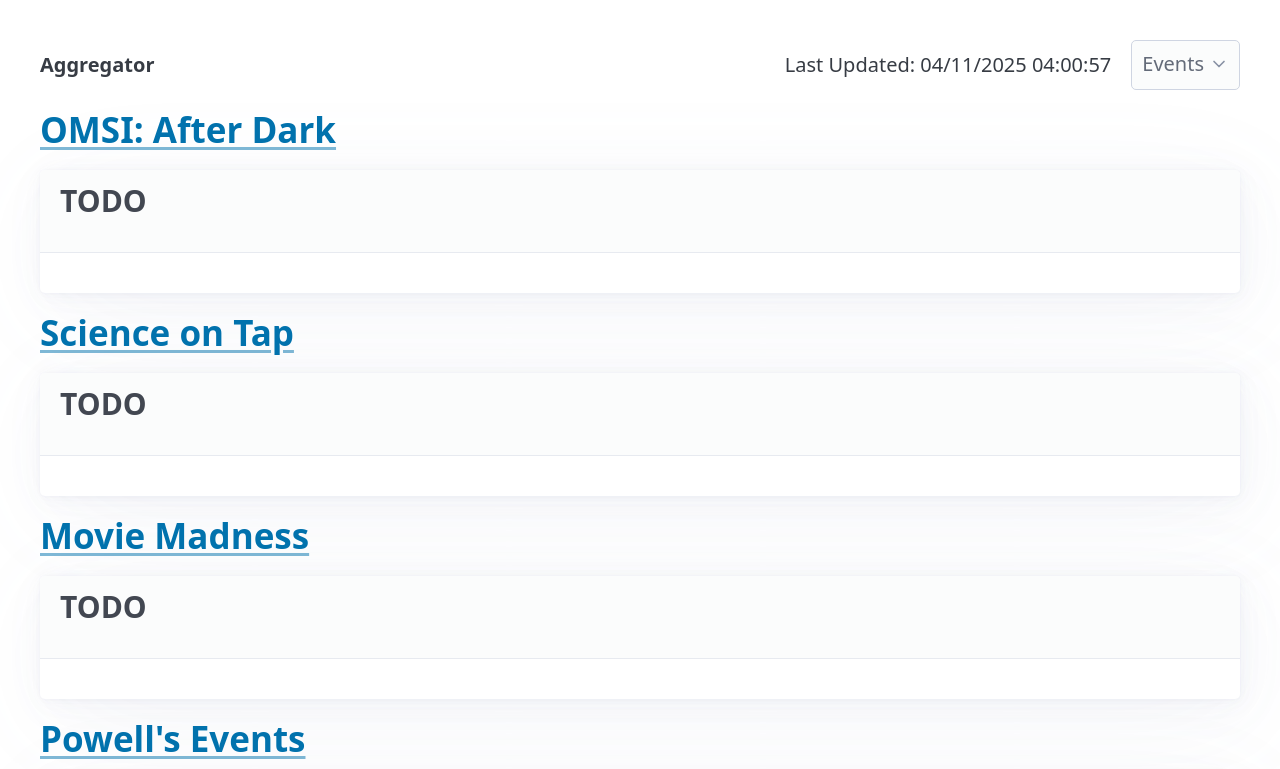
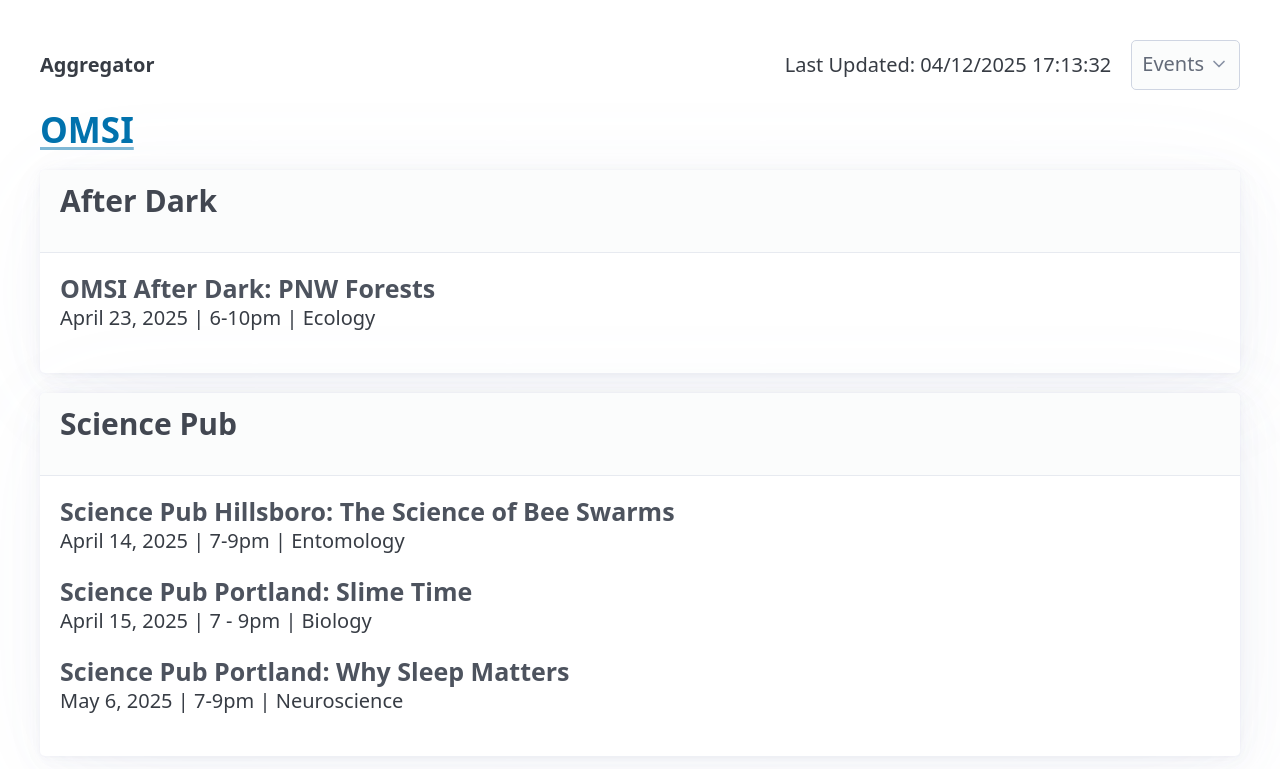
Before and after one commit to jasonandmonte/aggregator, a plain HTML site: page events.html in a window 1280 px wide. Shown: the top 769 px of the page. Drawn offline with nearby package versions, Linux system fonts and the light colour scheme.

Commit message:
Update Pages

```diff
--- a/events.html
+++ b/events.html
@@ -14,7 +14,7 @@
           <li><strong>Aggregator</strong></li>
         </ul>
         <ul>
-          <li>Last Updated: 04/11/2025 04:00:57</li>
+          <li>Last Updated: 04/12/2025 17:13:32</li>
           <li>
             <details class="dropdown">
             <summary>
@@ -28,9 +28,34 @@
       </nav>
       <!-- OMSI -->
       <section>
-        <h2><a href="https://omsi.edu/whats-on/" target="_blank">OMSI: After Dark</a></h2>
+        <h2><a href="https://omsi.edu/whats-on/" target="_blank">OMSI</a></h2>
         <article>
-          <header><h3>TODO</h3></header>
+          <header><h3>After Dark</h3></header>
+
+            <hgroup>
+              <h4>OMSI After Dark: PNW Forests</h4>
+              <small>April 23, 2025   |   6-10pm   |   Ecology</small>
+            </hgroup>
+
+        </article>
+        <article>
+          <header><h3>Science Pub</h3></header>
+
+            <hgroup>
+              <h4>Science Pub Hillsboro: The Science of Bee Swarms</h4>
+              <small>April 14, 2025 | 7-9pm | Entomology</small>
+            </hgroup>
+
+            <hgroup>
+              <h4>Science Pub Portland: Slime Time</h4>
+              <small>April 15, 2025 | 7 - 9pm | Biology</small>
+            </hgroup>
+
+            <hgroup>
+              <h4>Science Pub Portland: Why Sleep Matters</h4>
+              <small>May 6, 2025 | 7-9pm | Neuroscience</small>
+            </hgroup>
+
         </article>
       </section>
       <!-- Science on Tap -->
```
Also changed, not shown: index.html (+1 -1 lines).
